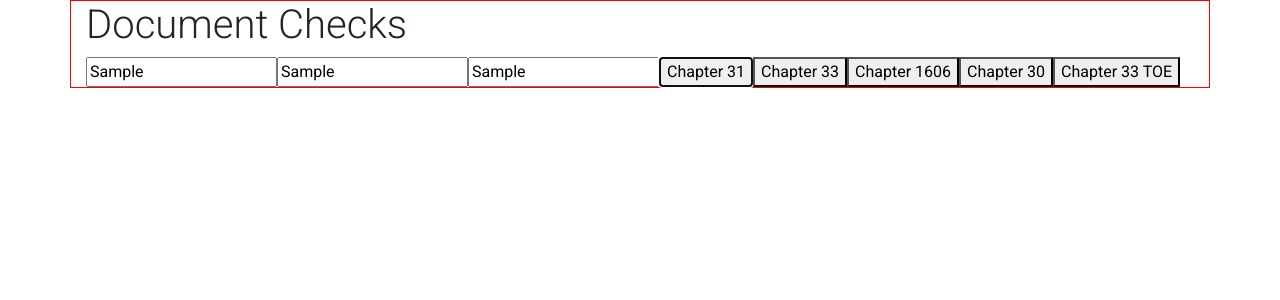
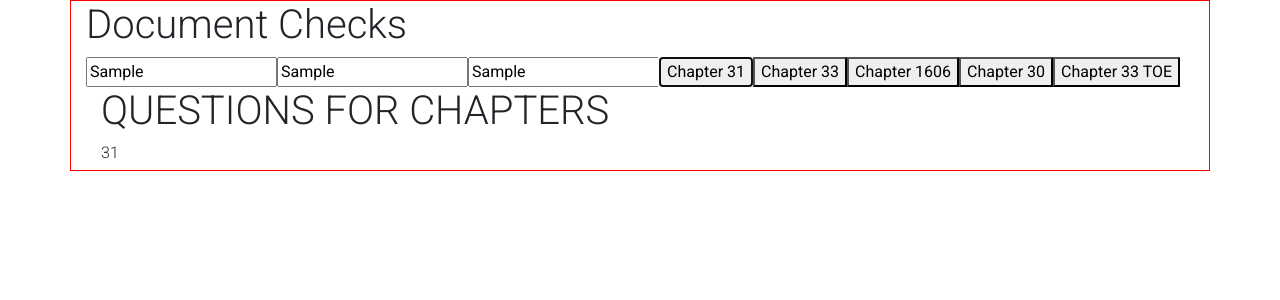
Before and after one commit to jeffsnff/VSCDocCheck, a React (Create React App) app: page / in a window 1280 px wide. Both pictures are taken after typing "Sample", "Sample", "Sample" into the empty fields and a click on the button "Chapter 31". Shown: the top 300 px of the page. Built offline with nearby package versions, Linux system fonts and the light colour scheme.

Commit message:
Lets user to select chapter and passing down via props the chapter selected

```diff
--- /dev/null
+++ b/src/chapterQuestions/ChapterQuestions.js
@@ -0,0 +1,15 @@
+import React from 'react'
+
+function ChapterQuestions(props) {
+
+  const { chapterInfo } = props
+
+  return(
+    <div>
+      <h1>QUESTIONS FOR CHAPTERS</h1>
+      <h6>{chapterInfo}</h6>
+    </div>
+  )
+}
+
+export default ChapterQuestions
--- a/src/info/Info.js
+++ b/src/info/Info.js
@@ -4,7 +4,7 @@ import { MDBContainer } from 'mdbreact'
 function Info(){
   return(
     <MDBContainer>
-      Info Block
+      <div>This is about Doc Checks</div>
     </MDBContainer>
   )
 }
--- a/src/semesterInfo/SemesterInfo.js
+++ b/src/semesterInfo/SemesterInfo.js
@@ -1,11 +1,14 @@
 import React, { useEffect, useState } from 'react'
 import { MDBContainer, MDBRow } from 'mdbreact'
 import Info from '../info/Info.js'
+import ChapterQuestions from '../chapterQuestions/ChapterQuestions.js'
 
 function SemesterInfo() {
   const initState = { semester: '', year: '', initials: '' }
+  const initChap = { chapter: ''}
   const [info, setInfo] = useState(true)
   const [ userInfo, setUserInfo ] = useState(initState)
+  const [chapter, setChapter] = useState(initChap)
 
   const onChange = e => {
     const { name, value } = e.target
@@ -13,22 +16,42 @@ function SemesterInfo() {
     sessionStorage.setItem([name], [value])
   }
 
-  const onSubmit = e => {
-    e.preventDefault()
+  // const onSubmit = e => {
+  //   e.preventDefault()
+  //   console.log(e.target)
 
-  }
+  // }
 
   useEffect( () => {
     const localSemester = sessionStorage.getItem('semester')
     const localYear = sessionStorage.getItem('year')
     const localInitials = sessionStorage.getItem('initials')
-    setUserInfo(prevInfo => ({...prevInfo, semester: localSemester, year: localYear, initials: localInitials}))
+    setUserInfo(prevInfo => ({
+        ...prevInfo,
+        semester: localSemester,
+        year: localYear,
+        initials: localInitials
+      })
+    )
   }, [])
 
   const chapterSelected = (e) => {
     e.preventDefault()
-    setInfo(prevInfo => !prevInfo)
+    if(info){
+      setInfo(prevInfo => !prevInfo)
+    }
+
+    const { value, name } = e.target
+    setChapter(prevChapter => ({
+        ...prevChapter,
+        [name]: value
+      })
+    )
+
+
   }
+  // console.log(chapter)
+
   return(
     <MDBContainer>
       <MDBRow>
@@ -55,16 +78,25 @@ function SemesterInfo() {
           onChange={onChange}
           />
           <>
-            <button onClick={chapterSelected }>Chapter 31</button>
-            <button>Chapter 33</button>
-            <button>Chapter 1606</button>
-            <button>Chapter 30</button>
-            <button>Chapter 33 TOE</button>
+            <button name='chapter' value='31' onClick={chapterSelected }>Chapter 31</button>
+            <button name='chapter' value='33' onClick={chapterSelected }>Chapter 33</button>
+            <button name='chapter' value='1606' onClick={chapterSelected }>Chapter 1606</button>
+            <button name='chapter' value='30' onClick={chapterSelected }>Chapter 30</button>
+            <button name='chapter' value='toe' onClick={chapterSelected }>Chapter 33 TOE</button>
           </>
         </form>
       </MDBRow>
 
-      { info ? <Info /> : null }
+      {
+        info ?
+            <Info
+
+            />
+          :
+            <ChapterQuestions
+              chapterInfo={chapter.chapter}
+            />
+      }
 
 
     </MDBContainer>
```
